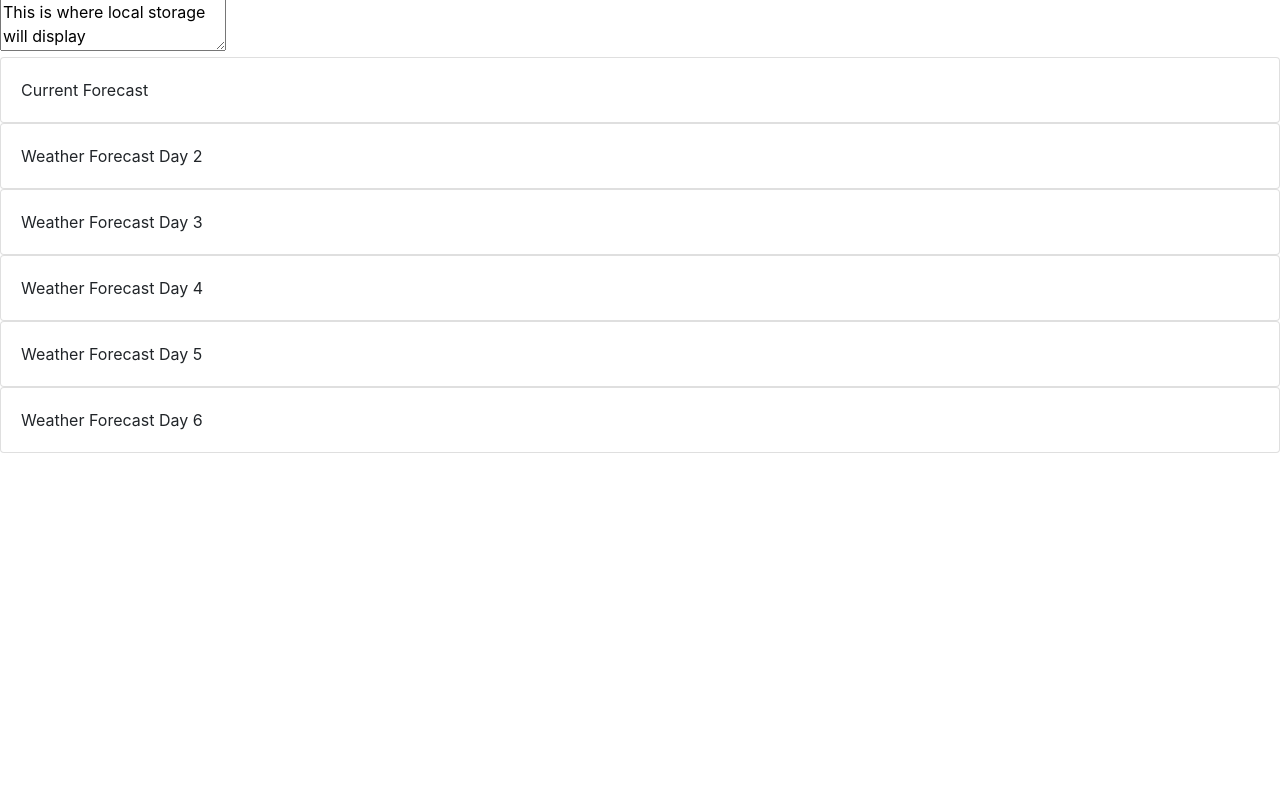
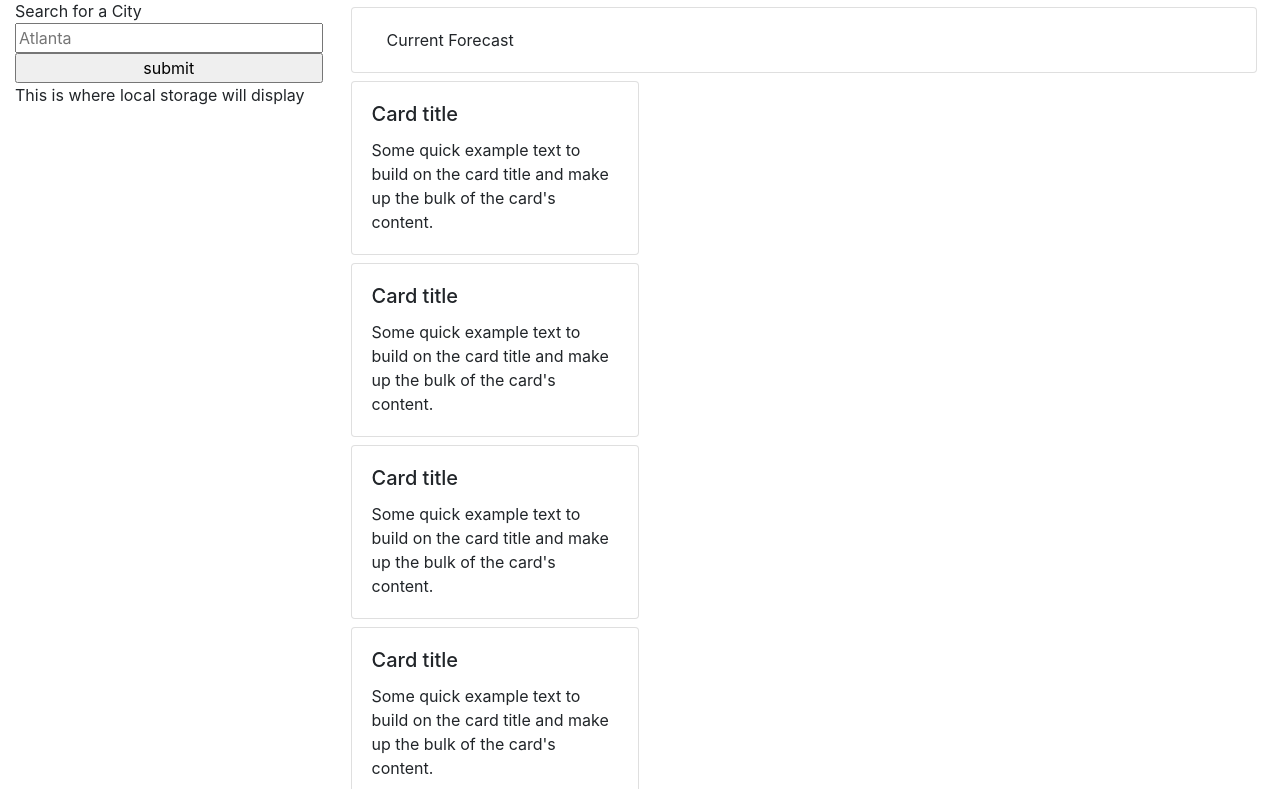
Before and after one commit to kaguilera23/sunshine-rain-dashboard, a plain HTML site: page index.html in a window 1280 px wide. Shown: the part 81-870 px from the top of the page. Before the commit the page ends 800 px from the top, so only its background shows below. Drawn offline with nearby package versions, Linux system fonts and the light colour scheme.

Commit message:
bootstrap not for me

```diff
--- a/assets/style.css
+++ b/assets/style.css
@@ -0,0 +1,25 @@
+header {
+    background-image: linear-gradient(to right, rgb(90, 107, 234) , rgb(38, 34, 227));
+    text-align: center;
+    margin: 10px;
+    color: white;
+    font-size: 40px;
+}
+
+main {
+    display: flex;
+}
+
+#search-section {
+    width: 25%;
+    margin-right: 20px;
+}
+
+#city-search {
+    display: flex;
+    flex-direction: column;
+}
+
+#forecast {
+    width: 75%;
+}
--- a/index.html
+++ b/index.html
@@ -12,10 +12,11 @@
             <div>Weather Dashboard</div>
         </header>
 
+        <main class="container-fluid">
             <!-- Search for a City Section -->
-        <section>
+            <section id="search-section">
                 <!-- Search for a City -->
-            <div>
+                <div id="city-search">
                     <div>Search for a City</div>
                     <input type="text" placeholder="Atlanta">
                     <input type="submit" value="submit">
@@ -23,54 +24,66 @@
 
                 <!-- Local Storage Display -->
                 <div>
-                <textarea id="searched-city-display">This is where local storage will display</textarea>
+                    <div>This is where local storage will display</div>
                 </div>
 
             </section>
 
             <!-- Next to Search for a City, Holds Current and 5-Day Forecast -->
-        <section>
+            <section id="forecast">
                 <!-- Current Forecast -->
+                <div id="current-container" class="m-2">
                     <div>
-                <div class="card">
+                        <div class="card col-12">
                             <div class="card-body">
                             Current Forecast
                             </div>
                         </div>
                     </div>
+                </div>
 
                 <!-- 5-day Forecast -->
+                <div id="five-day-container" class="column">
                     <div>
-                <div class="card">
+                        <div class="card m-2 row justify-content-around" style="width: 18rem;">
                             <div class="card-body">
-                      Weather Forecast Day 2
-                    </div>
-                  </div>
-                  <div class="card">
-                    <div class="card-body">
-                      Weather Forecast Day 3
-                    </div>
-                  </div>
-                  <div class="card">
-                    <div class="card-body">
-                      Weather Forecast Day 4
-                    </div>
-                  </div>
-                  <div class="card">
-                    <div class="card-body">
-                      Weather Forecast Day 5
-                    </div>
-                  </div>
-                  <div class="card">
-                    <div class="card-body">
-                      Weather Forecast Day 6
+                              <h5 class="card-title">Card title</h5>
+                              <p class="card-text">Some quick example text to build on the card title and make up the bulk of the card's content.</p>
                             </div>
                           </div>
 
+                          <div class="card m-2 row justify-content-around" style="width: 18rem">
+                            <div class="card-body">
+                              <h5 class="card-title">Card title</h5>
+                              <p class="card-text">Some quick example text to build on the card title and make up the bulk of the card's content.</p>
+                            </div>
                           </div>
 
+                          <div class="card m-2 row justify-content-around" style="width: 18rem">
+                            <div class="card-body">
+                              <h5 class="card-title">Card title</h5>
+                              <p class="card-text">Some quick example text to build on the card title and make up the bulk of the card's content.</p>
+                            </div>
+                          </div>
+
+                          <div class="card m-2 row justify-content-around" style="width: 18rem">
+                            <div class="card-body">
+                              <h5 class="card-title">Card title</h5>
+                              <p class="card-text">Some quick example text to build on the card title and make up the bulk of the card's content.</p>
+
+                            </div>
+                          </div>
+                          <div class="card m-2 row justify-content-around" style="width: 18rem">
+                            <div class="card-body">
+                              <h5 class="card-title">Card title</h5>
+                              <p class="card-text">Some quick example text to build on the card title and make up the bulk of the card's content.</p>
+
+                            </div>
+                          </div>
+                    </div>
+                </div>
             </section>
-
+        </main>
 
         <script src="./script.js"></script>
     </body>
```
Lines whose indentation alone changed are shown as unchanged.
